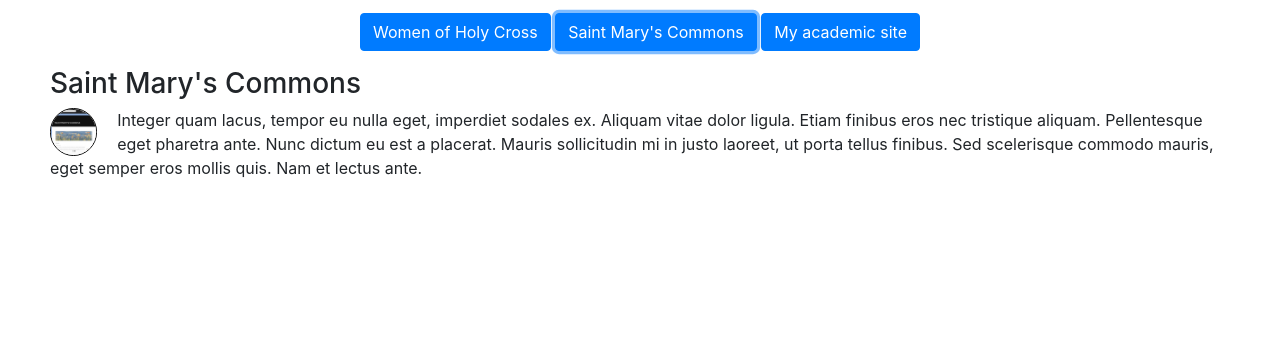
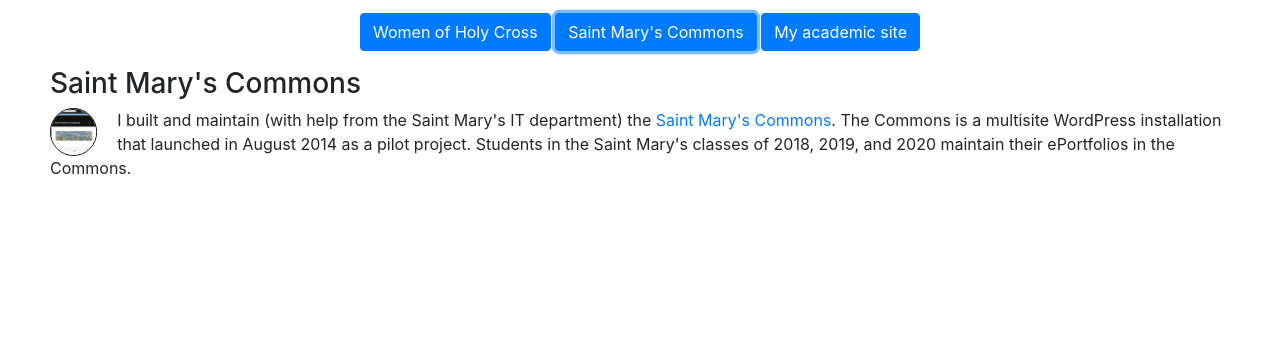
Before and after one commit to acavender/portfolio-fcc, a plain HTML site: page index.html in a window 1280 px wide. Both pictures are taken after a click on the button "Saint Mary's Commons". Shown: the part 438-800 px from the top of the page. Drawn offline with nearby package versions, Linux system fonts and the light colour scheme.

Commit message:
Added content to the Saint Mary’s Commons section.

```diff
--- a/index.html
+++ b/index.html
@@ -139,7 +139,7 @@
 			        <div class="row">
 				        <h3>Saint Mary's Commons</h3>
 						<br />
-					    <p><a href="http://commons.saintmarys.edu"><img class="img-circular img-portfolio" src="/portfolio-fcc/Assets/SMCCommons.jpg"></a>Integer quam lacus, tempor eu nulla eget, imperdiet sodales ex. Aliquam vitae dolor ligula. Etiam finibus eros nec tristique aliquam. Pellentesque eget pharetra ante. Nunc dictum eu est a placerat. Mauris sollicitudin mi in justo laoreet, ut porta tellus finibus. Sed scelerisque commodo mauris, eget semper eros mollis quis. Nam et lectus ante.</p>
+					    <p><a href="http://commons.saintmarys.edu"><img class="img-circular img-portfolio" src="/portfolio-fcc/Assets/SMCCommons.jpg"></a>I built and maintain (with help from the Saint Mary's IT department) the <a href="http://commons.saintmarys.edu">Saint Mary's Commons</a>. The Commons is a multisite WordPress installation that launched in August 2014 as a pilot project. Students in the Saint Mary's classes of 2018, 2019, and 2020 maintain their ePortfolios in the Commons.</p>
 			        </div>
 			    </div>
 			    <div class="collapse section" id="MyAcademicSite">
```
